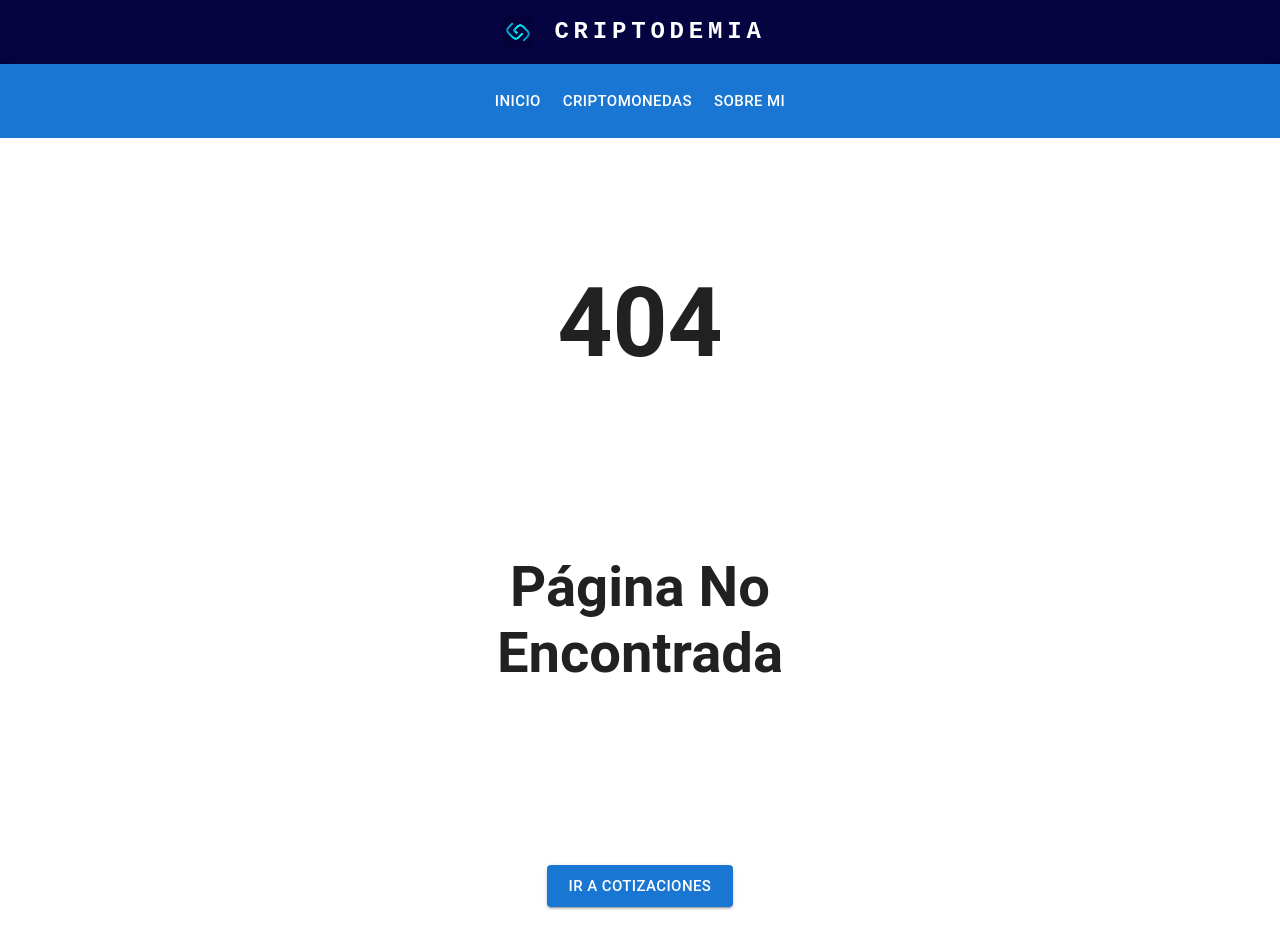
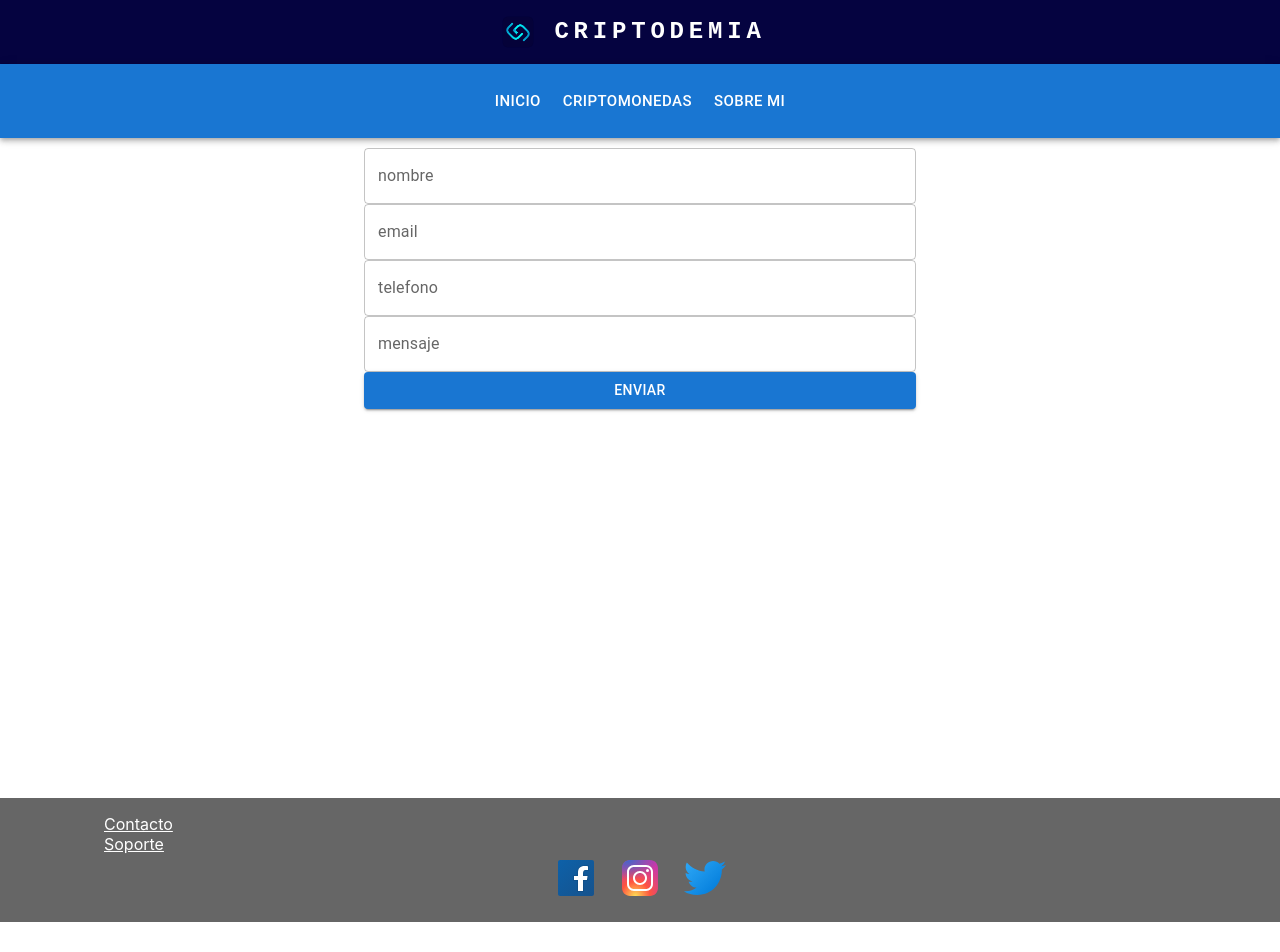
Before and after one commit to fedemza/cryptoapp, a React (Create React App) app: page /support in a window 1280 px wide. Before the commit this address had no page. Shown: the top 952 px of the page. After the commit the page ends 922 px from the top, so only its background shows below. Built offline with nearby package versions, Linux system fonts and the light colour scheme.

Commit message:
customForm y form soporte y contacto

```diff
--- a/package.json
+++ b/package.json
@@ -10,12 +10,14 @@
     "@testing-library/jest-dom": "^5.16.4",
     "@testing-library/react": "^13.2.0",
     "@testing-library/user-event": "^13.5.0",
+    "formik": "^2.2.9",
     "prop-types": "^15.8.1",
     "react": "^18.1.0",
     "react-dom": "^18.1.0",
     "react-router-dom": "^6.3.0",
     "react-scripts": "5.0.1",
-    "web-vitals": "^2.1.4"
+    "web-vitals": "^2.1.4",
+    "yup": "^0.32.11"
   },
   "scripts": {
     "start": "react-scripts start",
--- a/src/components/about/About.js
+++ b/src/components/about/About.js
@@ -50,7 +50,8 @@ const About = () => {
                 <h1>Sobre mi</h1> <br />
               </div>
               Hola, Soy Fede y te voy a contar un poquito sobre mi. <br />
-              Soy Licenciado en Economía con un MBA especializado en Finanzas.
+              Soy Fullstack Developer y Licenciado en Economía con un MBA
+              especializado en Finanzas.
               <br />
               Nací en Mendoza pero hace casi 4 años que estoy viviendo en
               Córdoba. Vine para abrir un emprendimiento junto a otros dos
@@ -67,10 +68,10 @@ const About = () => {
               programacion backend de CoderHouse. Es un desafío muy lindo poder
               ayudar a otros alumnos a desarrollarse profesionalmente.
               <br />
-              Por otro lado, mi otra pasión son las criptomonedas, invierto y
-              cree un Instagram con una comunidad de casi 30k donde comparto
-              información y asesoro para ayudar a otros con sus inversiones. Te
-              invito a visitarlo!
+              Por otro lado, mi otra pasión son las criptomonedas. Además de
+              invertir, creé un instagram con una comunidad de casi 30k donde
+              comparto información y brindo asesoramiento. Te invito a
+              visitarlo!
               <br />
               <Link href="https://www.instagram.com/criptodemia/">
                 Criptodemia
--- a/src/components/coins/CoinDetail.js
+++ b/src/components/coins/CoinDetail.js
@@ -31,7 +31,7 @@ const CoinDetail = () => {
           justifyContent: "center",
         }}
       >
-        <Change />
+        {!loading && <Change />}
       </div>
       {loading ? (
         <Loading />
--- a/src/components/coins/Coins.js
+++ b/src/components/coins/Coins.js
@@ -26,12 +26,8 @@ const Coins = () => {
           justifyContent: "space-around",
         }}
       >
-        {loading ? (
-          <> </>
-        ) : (
-          <SearchInput setCoins={setCoins} apiInfo={apiInfo} />
-        )}
-        <Change />
+        {!loading && <SearchInput setCoins={setCoins} apiInfo={apiInfo} />}
+        {!loading && <Change />}
       </Box>
 
       {loading ? <Loading /> : <TableCoins coins={coins} />}
--- /dev/null
+++ b/src/components/commons/CustomForm.js
@@ -0,0 +1,49 @@
+import React from "react";
+import { useFormik } from "formik";
+import * as yup from "yup";
+import PropTypes from "prop-types";
+import { Button } from "@mui/material";
+import { TextField, Container } from "@mui/material";
+
+const CustomForm = ({ fields, handleSubmit, validationSchema }) => {
+  const formik = useFormik({
+    initialValues: {},
+    validationSchema: validationSchema,
+    onSubmit: handleSubmit,
+  });
+
+  return (
+    <Container maxWidth="sm" sx={{ mt: "10px", minHeight: "650px" }}>
+      <form onSubmit={formik.handleSubmit}>
+        {fields.map((field, index) => (
+          <TextField
+            key={index}
+            fullWidth
+            id={field}
+            name={field}
+            label={field}
+            value={formik.values.field}
+            onChange={formik.handleChange}
+            error={formik.touched[field] && Boolean(formik.errors[field])}
+            helperText={formik.touched[field] && formik.errors[field]}
+          />
+        ))}
+
+        <Button color="primary" variant="contained" fullWidth type="submit">
+          Enviar
+        </Button>
+      </form>
+    </Container>
+  );
+};
+
+CustomForm.propTypes = {
+  fields: PropTypes.arrayOf(PropTypes.string).isRequired,
+  handleSubmit: PropTypes.func.isRequired,
+};
+
+CustomForm.defaultProps = {
+  validationSchema: yup.object({}),
+};
+
+export default CustomForm;
--- /dev/null
+++ b/src/components/footer/Contact.js
@@ -0,0 +1,34 @@
+import React from "react";
+import * as yup from "yup";
+import CustomForm from "../commons/CustomForm";
+
+const Contact = () => {
+  const fields = ["nombre", "email", "mensaje"];
+
+  const handleSubmit = (values) => {
+    alert(JSON.stringify(values, null, 2));
+  };
+
+  const validationSchema = yup.object({
+    nombre: yup.string("Ingrese su nombre").required("su nombre es requerido"),
+    email: yup
+      .string("Ingrese su email")
+      .email("Ingrese un email valido")
+      .required("Su mail es requerido"),
+    mensaje: yup
+      .string("Ingrese su mensaje")
+      .required("su mensaje es requerido"),
+  });
+
+  return (
+    <div>
+      <CustomForm
+        fields={fields}
+        handleSubmit={handleSubmit}
+        validationSchema={validationSchema}
+      />
+    </div>
+  );
+};
+
+export default Contact;
--- a/src/components/footer/Footer.js
+++ b/src/components/footer/Footer.js
@@ -19,16 +19,14 @@ const Footer = () => {
           <Grid container spacing={5}>
             <Grid item xs={6} sm={2}>
               <Box>
-                <Link color="inherit">Ayuda</Link>
+                <Link href="/contact" color="inherit">
+                  Contacto
+                </Link>
               </Box>
               <Box>
-                <Link color="inherit">Contacto</Link>
-              </Box>
-              <Box>
-                <Link color="inherit">Soporte</Link>
-              </Box>
-              <Box>
-                <Link color="inherit">Privacidad</Link>
+                <Link href="/support" color="inherit">
+                  Soporte
+                </Link>
               </Box>
             </Grid>
           </Grid>
--- /dev/null
+++ b/src/components/footer/Support.js
@@ -0,0 +1,37 @@
+import React from "react";
+import * as yup from "yup";
+import CustomForm from "../commons/CustomForm";
+
+const Support = () => {
+  const fields = ["nombre", "email", "telefono", "mensaje"];
+
+  const handleSubmit = (values) => {
+    alert(JSON.stringify(values, null, 2));
+  };
+
+  const validationSchema = yup.object({
+    nombre: yup.string("Ingrese su nombre").required("su nombre es requerido"),
+    email: yup
+      .string("Enter your email")
+      .email("Enter a valid email")
+      .required("Email is required"),
+    telefono: yup
+      .number("tiene que ser un numero")
+      .required("su numero de telefono es requerido"),
+    mensaje: yup
+      .string("Ingrese su mensaje")
+      .required("su mensaje es requerido"),
+  });
+
+  return (
+    <div>
+      <CustomForm
+        fields={fields}
+        handleSubmit={handleSubmit}
+        validationSchema={validationSchema}
+      />
+    </div>
+  );
+};
+
+export default Support;
--- a/src/routes/Dashboard.js
+++ b/src/routes/Dashboard.js
@@ -5,6 +5,8 @@ import CoinDetail from "../components/coins/CoinDetail";
 import Coins from "../components/coins/Coins";
 import PageNotFound from "../components/error/PageNotFound";
 import Footer from "../components/footer/Footer";
+import Contact from "../components/footer/Contact";
+import Support from "../components/footer/Support";
 import Header from "../components/header/Header";
 import Home from "../components/home/Home";
 import Nav from "../components/navbar/Nav";
@@ -19,6 +21,8 @@ const Dashboard = () => {
         <Route path="/about" element={<About />} />
         <Route path="/coins" element={<Coins />} />
         <Route path="/coins/:id" element={<CoinDetail />} />
+        <Route path="/contact" element={<Contact />} />
+        <Route path="/support" element={<Support />} />
         <Route path="*" element={<PageNotFound />} />
       </Routes>
       <Footer />
```
Also changed, not shown: 1 other file (tests, documents, lock files or other folders).
